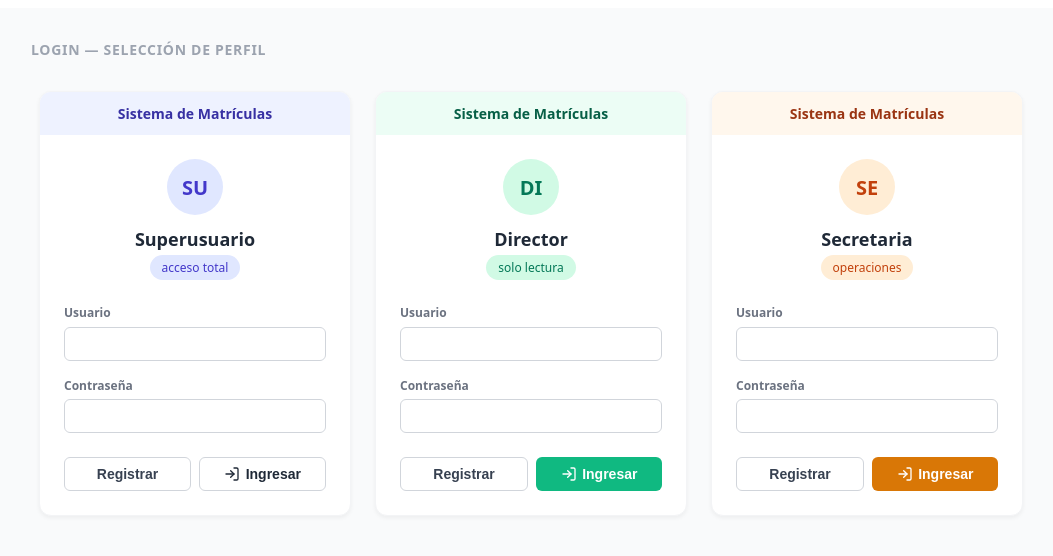
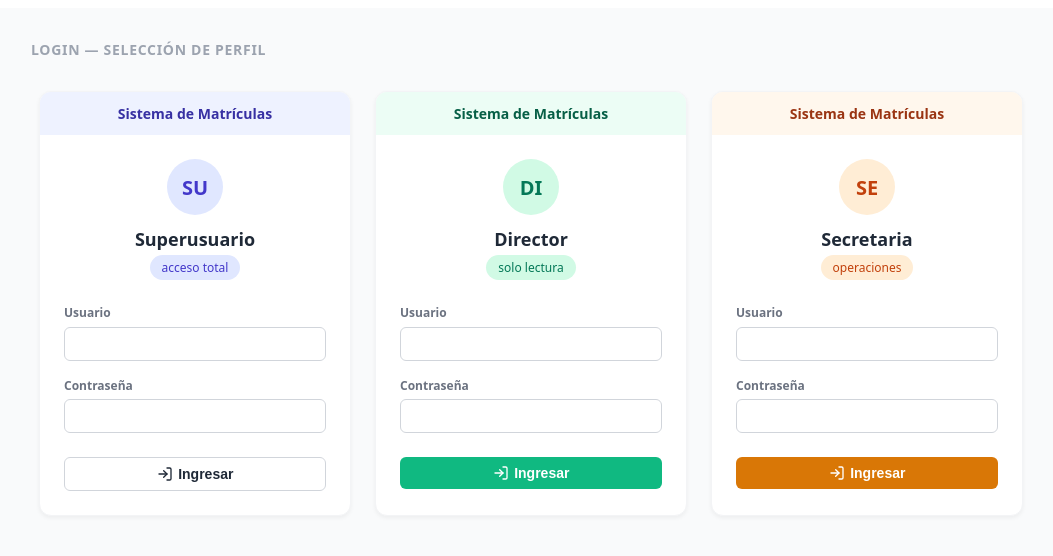
Before and after one commit to tiben10/front-end, a React (Vite) app: page / in a window 1280 px wide. Shown: the top 556 px of the page, without its empty margins (109-1162 px from the left). Built offline with nearby package versions, Linux system fonts and the light colour scheme.

Commit message:
eliminacion del boton registrar y ajuste cambio de clave director

```diff
--- a/src/pages/DirectorDashboard.jsx
+++ b/src/pages/DirectorDashboard.jsx
@@ -29,6 +29,11 @@ const cambiarClave = () => {
         setClaveError('Todos los campos son obligatorios.');
         return;
     }
+
+    if (claveNueva.length < 8) {
+            setClaveError('La nueva contraseña debe tener al menos 8 caracteres.');
+            return;
+        }
 
     if (claveNueva !== confirmarClave) {
         setClaveError('La nueva contraseña y la confirmación no coinciden.');
--- a/src/pages/Login.jsx
+++ b/src/pages/Login.jsx
@@ -61,7 +61,7 @@ const ProfileCard = ({ profile }) => {
                 </div>
 
                 <div className="button-group">
-                    <button type="button" className="btn btn-outline">Registrar</button>
+
                     <button type="button" className={`btn ${profile.theme.btnClass}`} onClick={handleLogin}>
                         <LoginIcon /> Ingresar
                     </button>
```
